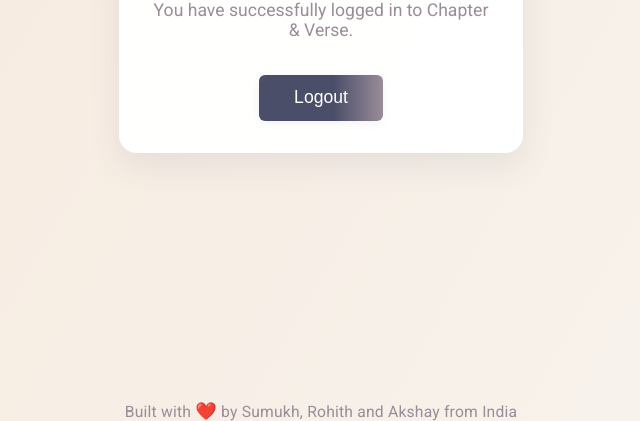
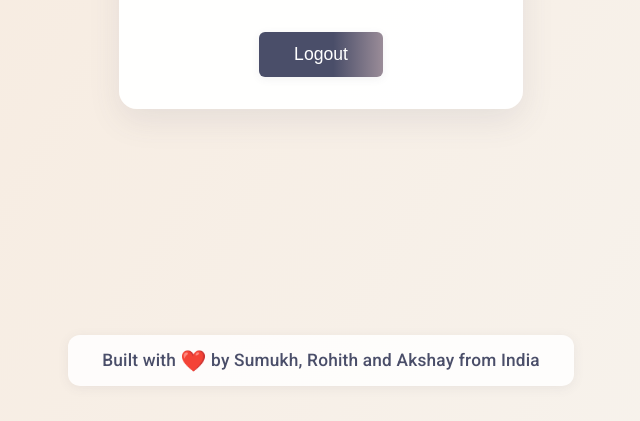
Before and after one commit to chapversedublin/chapversedublin.github.io, a plain HTML site: page dashboard.html in a window 1280 px wide. Shown: the part 379-800 px from the top of the page, without its empty margins (319-959 px from the left). Drawn offline with nearby package versions, Linux system fonts and the light colour scheme.

Commit message:
Beautiful love

```diff
--- a/dashboard.html
+++ b/dashboard.html
@@ -69,6 +69,24 @@
         background: linear-gradient(90deg, #2e3141 60%, #4a4e69 100%);
         box-shadow: 0 4px 16px rgba(74, 78, 105, 0.12);
       }
+      .custom-footer {
+        display: inline-block;
+        margin: 3em auto 2em auto;
+        padding: 0.8em 2em;
+        background: rgba(255, 255, 255, 0.85);
+        border-radius: 12px;
+        box-shadow: 0 2px 12px rgba(74, 78, 105, 0.08);
+        color: #4a4e69;
+        font-size: 1.08em;
+        font-weight: 500;
+        letter-spacing: 0.2px;
+        text-align: center;
+      }
+      .footer-heart {
+        color: #e25555;
+        font-size: 1.2em;
+        vertical-align: middle;
+      }
     </style>
   </head>
   <body>
@@ -89,18 +107,9 @@
         </button>
       </div>
     </div>
-    <footer
-      style="
-        text-align: center;
-        margin-top: 2em;
-        color: #9a8c98;
-        font-size: 0.98em;
-        letter-spacing: 0.2px;
-        flex-shrink: 0;
-      "
-    >
-      Built with <span style="color: #e25555; font-size: 1.1em">❤️</span> by
-      Sumukh, Rohith and Akshay from India
+    <footer class="custom-footer">
+      Built with <span class="footer-heart">❤️</span> by Sumukh, Rohith and
+      Akshay from India
     </footer>
     <script>
       // Get the username from localStorage and display it in camel case
```
Also changed, not shown: index.html (+21 -12 lines).
